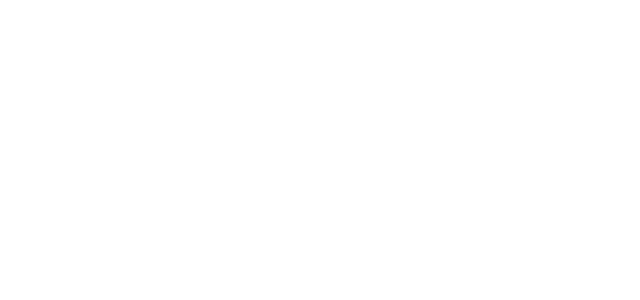
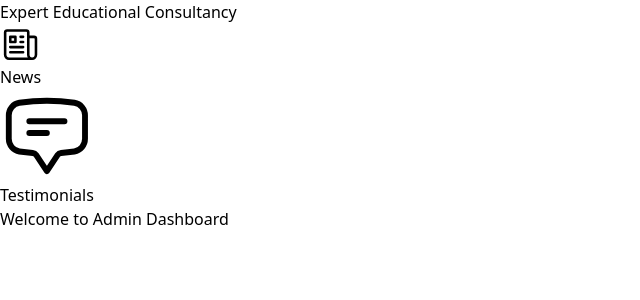
Before and after one commit to yash170603/Expert-Expert-Consultancy, a React (Vite) app: page /admin-page in a window 1280 px wide. Before the commit this address had no page. Shown: the top 300 px of the page, without its empty margins (0-640 px from the left). Built offline with nearby package versions, Linux system fonts and the light colour scheme.

Commit message:
Update App.jsx

```diff
--- a/src/App.jsx
+++ b/src/App.jsx
@@ -13,6 +13,7 @@
 import AdminPage from "./components/admin/adminComponents/AdminPage.jsx";
 import TestimonialManager from "./components/admin/adminComponents/TestimonialManager"
 import NewsManager from "./components/admin/adminComponents/NewsManager"
+import AdminLogin from "./components/admin/AdminLogin.jsx";
 
 const App = () => {
   return (
@@ -24,8 +25,6 @@
           <Route path="/" element={<NeetPG />} />   {/* Home page */}
           <Route path="/sign-in" element={<SignInPage />} />
           <Route path="/neet-ug" element={<NeetUG />} />
-
-
           <Route path="/terms-and-conditions" element={<TermsAndCondition />} />
           <Route path="/refund-rule" element={<RefundRule />} />
           <Route path="/faq" element={<FAQ />} />
@@ -33,7 +32,8 @@
           <Route path="/neet-ug" element={<NeetUG />} />
           <Route path="/refund-rule" element={<RefundRule />} />
           <Route path="/check" element={<ServerFrontend />} />
-          <Route path="/admin-dashboard" element={<AdminPage />} />
+          <Route path="/admin" element={<AdminLogin/>} />
+          <Route path="/admin-page" element={<AdminPage />} />
           <Route path="/testimonialmanager" element={<TestimonialManager />} />
           <Route path="/newsmanager" element={<NewsManager />} />
 
```
